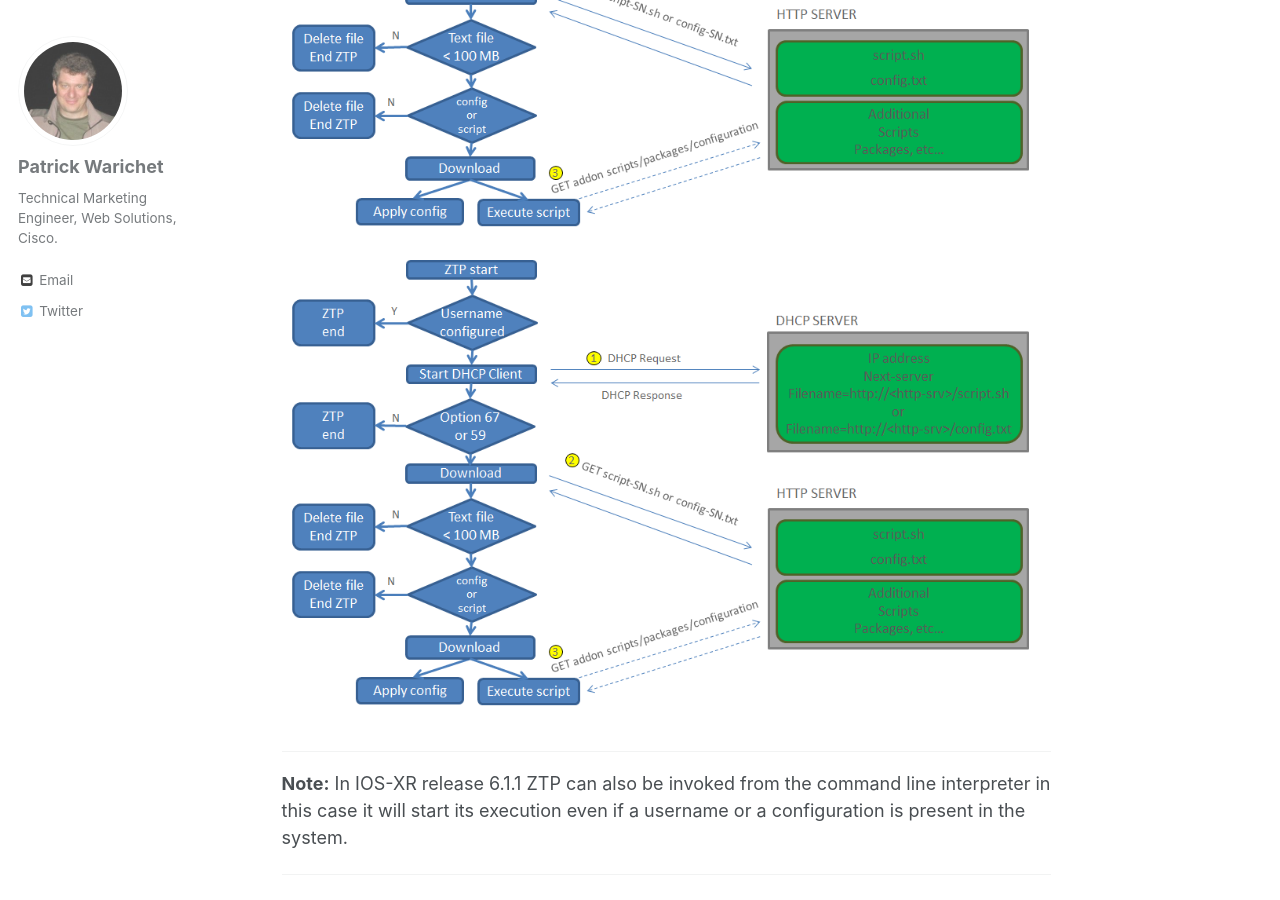
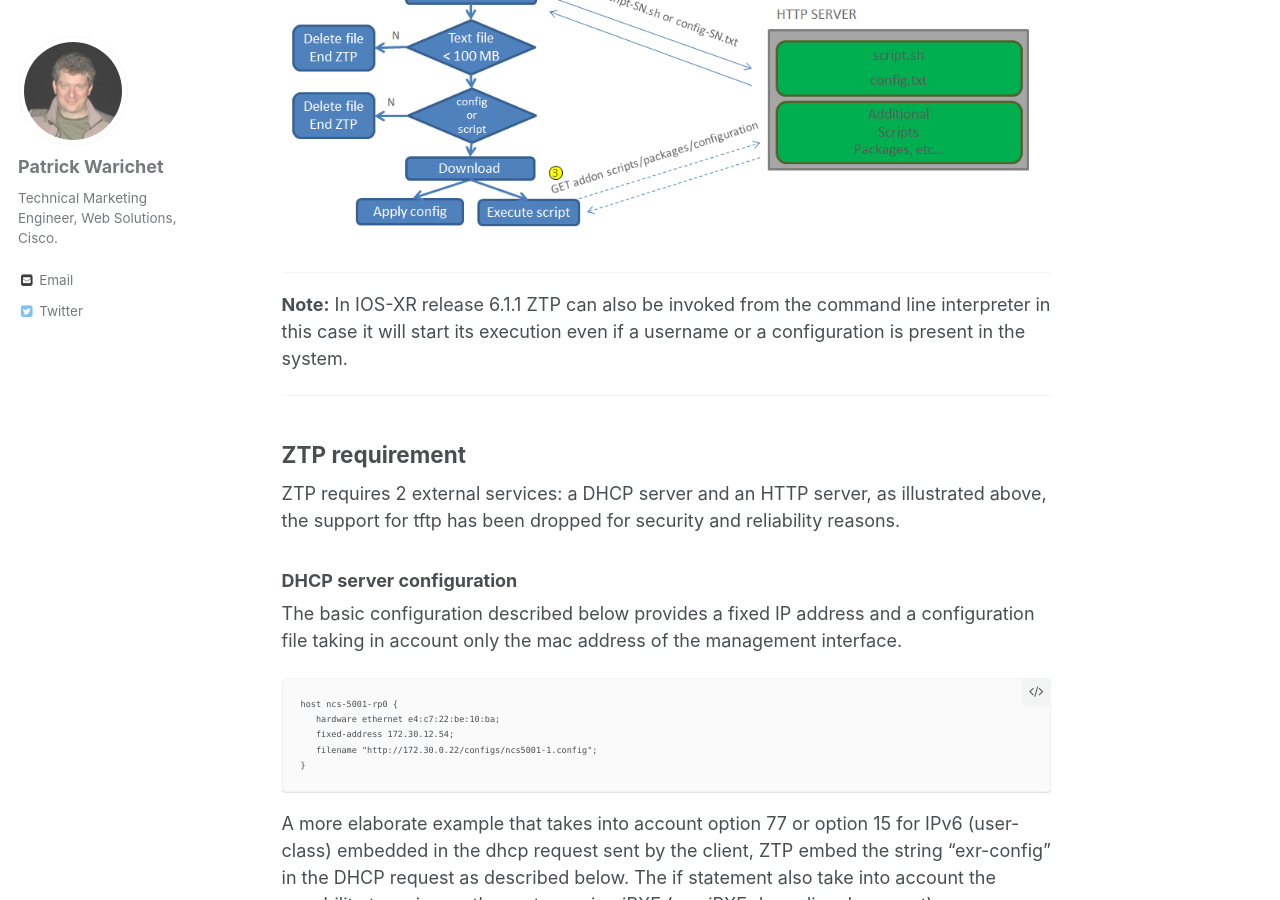
Before and after one commit to xrdocs/software-management, a Jekyll site: the page built from _tutorials/2016-08-26-working-with-ztp.md, in a window 1280 px wide and 900 px high, scrolled down 1346 px. Built offline with Jekyll 4.4.1, drawn with Linux system fonts in a browser that asks for light colours; comment, search, counter and statistics services are not loaded.

Commit message:
Updated 2016-08-26-working-with-ztp.md

```diff
--- a/_tutorials/2016-08-26-working-with-ztp.md
+++ b/_tutorials/2016-08-26-working-with-ztp.md
@@ -27,7 +27,6 @@ If the first line starts with **"#!/bin/bash"** or **"#!/bin/sh"** ZTP will assu
 If the text file cannot be interpreted as a shell script of a configuration file, ZTP will erase the file and terminate its execution.
 The script can use all the Linux tools available in the Control Plane LXC and perform addition HTTP GET using wget or curl for example to install package and/or download and apply configuration blocks.
 ![ztp-flow.png]({{site.baseurl}}/images/ztp-flow.png "ZTP operation flow")
-![ztp-flow.png]({{site.baseurl}}/images/ztp-flow.png)
 
 ---
 **Note:** In IOS-XR release 6.1.1 ZTP can also be invoked from the command line interpreter in this case it will start its execution even if a username or a configuration is present in the system.
```
